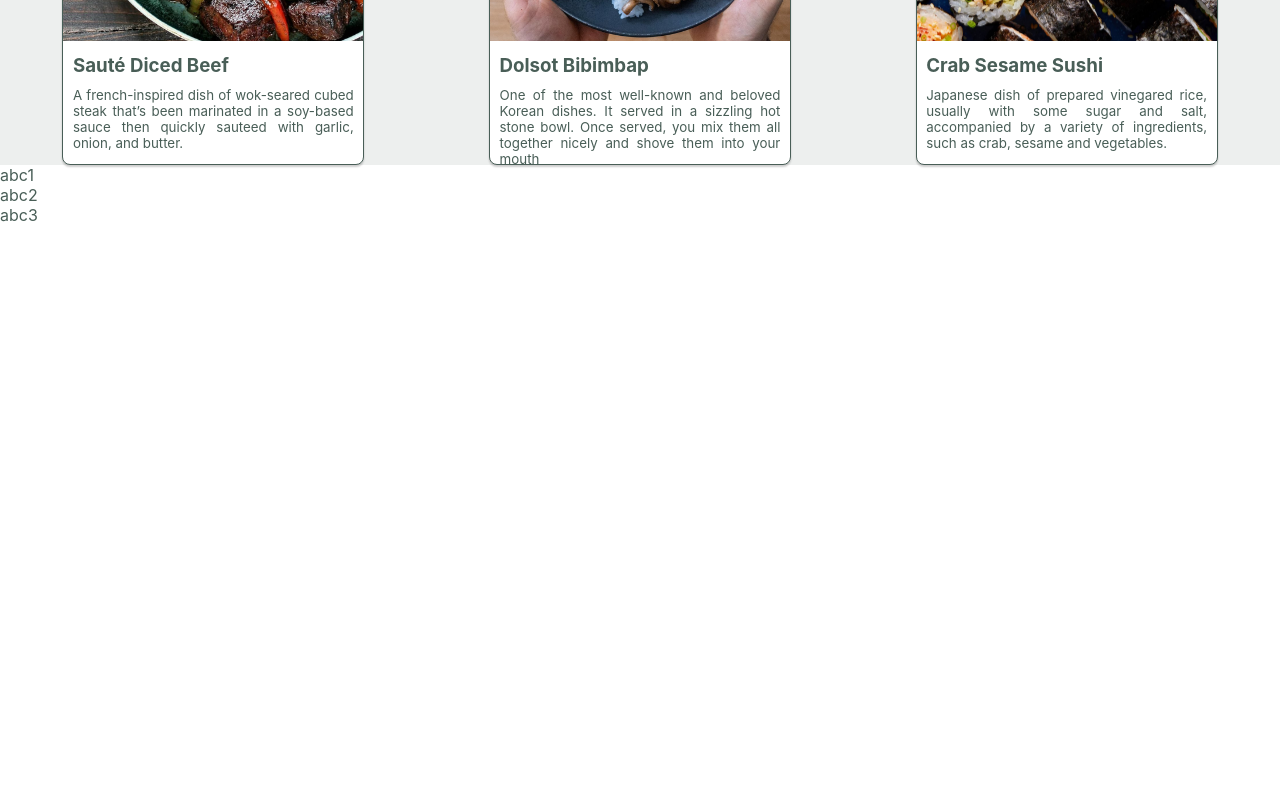
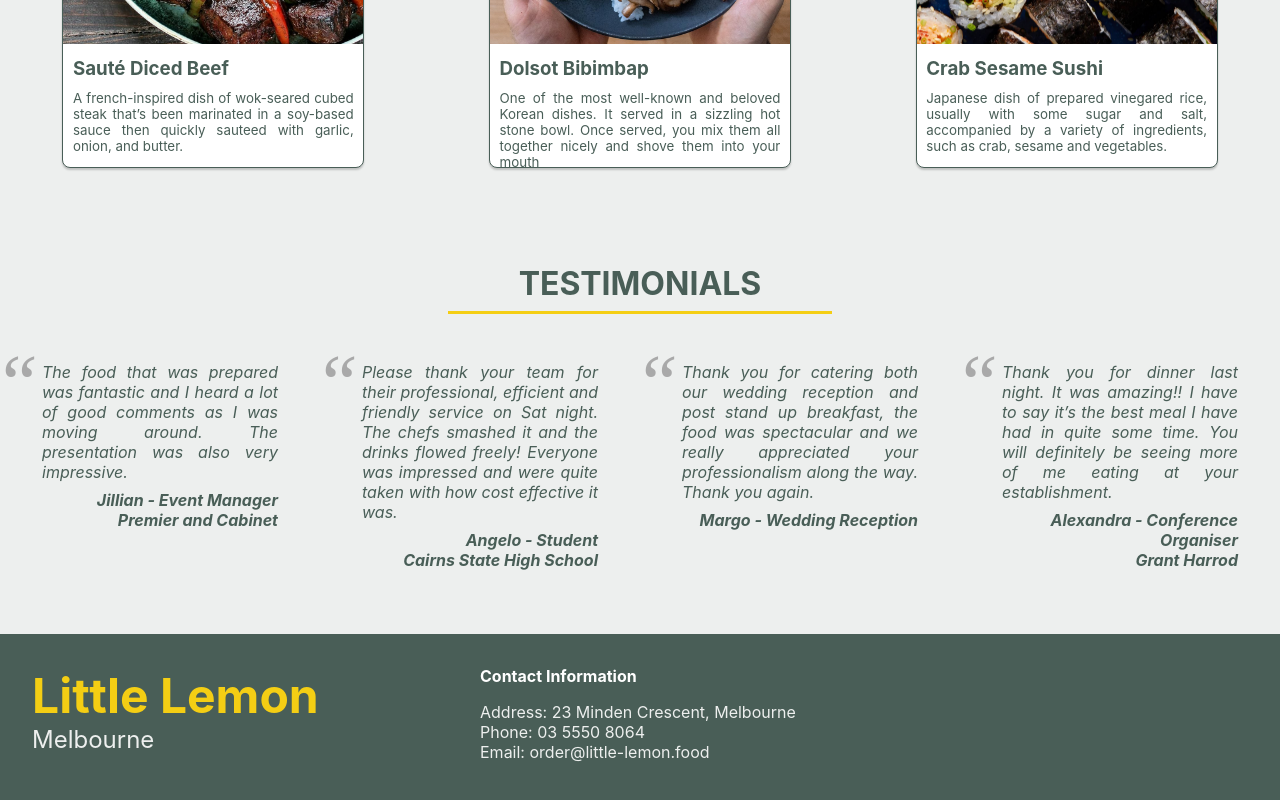
Before and after one commit to khanhndk-mlops/frontend-capstone, a React (Create React App) app: page / in a window 1280 px wide. Shown: the part 842-1642 px from the top of the page. Before the commit the page ends 1067 px from the top, so only its background shows below. Built offline with nearby package versions, Linux system fonts and the light colour scheme.

Commit message:
add booking form

```diff
--- a/src/App.css
+++ b/src/App.css
@@ -1,3 +1,5 @@
+@import url('https://fonts.googleapis.com/css?family=Special+Elite');
+
 * {
     margin-block-start: 0;
     margin-block-end: 0;
@@ -40,6 +42,7 @@ nav ul li {
 .header {
     display: grid;
     grid-template-columns: 1fr 1fr;
+    border-bottom: solid 0.2rem #495e57;
 }
 
 .header .item {
@@ -67,7 +70,7 @@ nav ul li {
     color: #edefee;
 }
 
-.banner h1 {
+.banner h1, footer h1 {
     color: #f4ce14;
     font-size: xxx-large;
 }
@@ -85,7 +88,12 @@ nav ul li {
     bottom: -1rem;
 }
 
-.banner .subtitle {
+.banner button:hover {
+    color: #495e57;
+    background-color: #edefee;
+}
+
+.banner .subtitle, footer .subtitle {
     font-size: x-large;
     margin-bottom: 3rem;
 }
@@ -95,7 +103,7 @@ nav ul li {
     text-align: justify;
 }
 
-.banner .text {
+.banner .text, footer .text {
     padding: 2rem;
     color: #edefee;
     /*width: 50%;*/
@@ -130,11 +138,12 @@ article h1::after {
 
 }
 
-.specials {
+.specials, .testimonials {
     display: flex;
     width: 100%;
     flex-direction: row;
     justify-content: space-around;
+    padding-bottom: 4rem;
 }
 
 .dish {
@@ -164,9 +173,108 @@ article h1::after {
 
 }
 
+.comment {
+    max-width: 300px;
+}
+
+.comment p {
+    text-align: right;
+    padding-right: 2rem;
+    font-weight: bold;
+    font-style: italic;
+}
+
+blockquote {
+    position: relative;
+    padding: 0.5rem 2rem;
+    font-style: italic;
+    text-align: justify;
+    margin-inline-start: 0;
+    margin-inline-end: 0;
+}
+
+blockquote:before, blockquote:after {
+    position: absolute;
+    color: darkgray;
+    font-family: serif;
+    font-size: 5rem;
+}
+
+blockquote:before {
+    content: '“';
+    left: -1rem;
+    top: -1rem;
+}
+
+footer {
+    display: flex;
+    width: 100%;
+    flex-direction: row;
+    justify-content: left;
+}
+
+footer * {
+    color: #edefee;
+}
+
+footer .text {
+    min-width: 400px;
+}
+
+footer.container{
+    background-color: #495e57;
+}
+
+footer .contact {
+    padding: 2rem 1rem;
+}
+
+footer h4 {
+    color: white;
+    padding-bottom: 1rem;
+}
+
+form {
+    margin-top: 1rem;
+    display: grid;
+    grid-template-columns: 1fr 1fr;
+}
+
+form .submit {
+    margin-top: 1rem;
+    grid-column: 1/-1;
+    text-align: center;
+}
+
+form .submit input {
+    margin: 0 auto;
+    justify-content: center;
+    color: #edefee;
+    background-color: #495e57;
+    padding: 0.8rem;
+    font-weight: bold;
+    border: solid 1px #333333;
+    border-radius: 2rem;
+    position: relative;
+}
+
+form .submit input:hover {
+    color: #495e57;
+    background-color: #f4ce14;
+}
+
+.booking {
+    box-sizing: border-box;
+    padding: 1.5rem;
+}
+
 @media (min-width: 900px) {
     .container {
         max-width: 1280px;
+    }
+
+    form {
+        row-gap: 0.8rem;
     }
 }
 
@@ -174,7 +282,16 @@ article h1::after {
     .container {
         width: 100%;
     }
-    .specials{
+
+    .specials {
         flex-direction: column;
     }
+
+    form {
+        grid-template-columns: 1fr;
+    }
+
+    form label {
+        margin-top: 0.8rem;
+    }
 }
--- a/src/App.js
+++ b/src/App.js
@@ -1,13 +1,15 @@
-import { BrowserRouter, Routes, Route } from 'react-router-dom';
+import {BrowserRouter, Routes, Route} from 'react-router-dom';
 
 import './App.css';
 import Home from './pages/Home'
+import Booking from "./pages/Booking";
 
 function App() {
     return (
         <BrowserRouter>
             <Routes>
-          <Route path='/' element={<Home />} />
+                <Route path='/' element={<Home/>}/>
+                <Route path='/booking' element={<Booking/>}/>
             </Routes>
         </BrowserRouter>
     );
--- a/src/components/Banner.js
+++ b/src/components/Banner.js
@@ -1,3 +1,4 @@
+import {Link} from 'react-router-dom'
 import food from '../assets/images/food.jpg'
 
 export default function Banner() {
@@ -11,7 +12,7 @@ export default function Banner() {
                     and with our restaurant booking system, we are making it easier for you to enjoy our world-class
                     dining experience. So go ahead and give it a try today – we can't wait to welcome you!
                 </p>
-                <button>Reserve Table</button>
+                <Link to='/booking'><button>Reserve Table</button></Link>
             </div>
         </div>
     )
--- /dev/null
+++ b/src/components/BookingForm.js
@@ -0,0 +1,29 @@
+export default function BookingForm() {
+    return (
+        <main className="container booking">
+            <h1>Booking Form</h1>
+            <form>
+                <label htmlFor="res-date">Choose date:</label>
+                <input type="date" id="res-date"/>
+                <label htmlFor="res-time">Choose time:</label>
+                <select id="res-time ">
+                    <option>17:00</option>
+                    <option>18:00</option>
+                    <option>19:00</option>
+                    <option>20:00</option>
+                    <option>21:00</option>
+                    <option>22:00</option>
+                </select>
+                <label htmlFor="guests">Number of guests:</label>
+                <input type="number" placeholder="1" min="1" max="10" id="guests"/>
+                <label htmlFor="occasion">Occasion:</label>
+                <select id="occasion">
+                    <option>Birthday</option>
+                    <option>Anniversary</option>
+                </select>
+                <div className="submit"><input type="submit" value="Make Your Reservation"/></div>
+
+            </form>
+        </main>
+    )
+}
--- /dev/null
+++ b/src/components/Comment.js
@@ -0,0 +1,10 @@
+export default function Comment(props) {
+    const {author, title, affiliate, children} = props
+    return (
+        <div className="comment">
+            <blockquote>{children}</blockquote>
+            <p>{author} - {title}</p>
+            <p>{affiliate}</p>
+        </div>
+    )
+}
--- a/src/components/Footer.js
+++ b/src/components/Footer.js
@@ -0,0 +1,16 @@
+export default function Footer(){
+    return (
+        <footer className="container">
+            <div className="text">
+                <h1>Little Lemon</h1>
+                <p className="subtitle">Melbourne</p>
+            </div>
+            <div className="contact">
+                <h4>Contact Information</h4>
+                <p>Address: 23 Minden Crescent, Melbourne</p>
+                <p>Phone: 03 5550 8064</p>
+                <p>Email: order@little-lemon.food</p>
+            </div>
+        </footer>
+    )
+}
--- a/src/components/Header.js
+++ b/src/components/Header.js
@@ -1,6 +1,5 @@
 import Nav from './Nav'
 import Logo from './Logo'
-import Banner from './Banner'
 
 export default function Header() {
     return (
--- /dev/null
+++ b/src/components/Testimonials.js
@@ -0,0 +1,28 @@
+import Comment from "./Comment";
+
+export default function Testimonials() {
+    return (
+        <article className="container">
+            <h1>Testimonials</h1>
+            <div className="testimonials">
+                <Comment author="Jillian" title="Event Manager" affiliate="Premier and Cabinet">
+                    The food that was prepared was fantastic and I heard a lot of good comments as I was moving around.
+                    The presentation was also very impressive.
+                </Comment>
+                <Comment author="Angelo" title="Student" affiliate="Cairns State High School">
+                    Please thank your team for their professional, efficient and friendly service on Sat night. The
+                    chefs smashed it and the drinks flowed freely! Everyone was impressed and were quite taken with how
+                    cost effective it was.
+                </Comment>
+                <Comment author="Margo" title="Wedding Reception">
+                    Thank you for catering both our wedding reception and post stand up breakfast, the food was
+                    spectacular and we really appreciated your professionalism along the way. Thank you again.
+                </Comment>
+                <Comment author="Alexandra" title="Conference Organiser" affiliate="Grant Harrod">
+                    Thank you for dinner last night. It was amazing!! I have to say it’s the best meal I have had in
+                    quite some time. You will definitely be seeing more of me eating at your establishment.
+                </Comment>
+            </div>
+        </article>
+    )
+}
--- /dev/null
+++ b/src/pages/Booking.js
@@ -0,0 +1,13 @@
+import Header from '../components/Header'
+import Footer from "../components/Footer";
+import BookingForm from "../components/BookingForm";
+
+export default function Booking(){
+    return (
+        <>
+            <Header />
+            <BookingForm />
+            <Footer />
+        </>
+    )
+}
--- a/src/pages/Home.js
+++ b/src/pages/Home.js
@@ -1,6 +1,8 @@
 import Header from '../components/Header'
 import Banner from '../components/Banner'
 import Specials from "../components/Specials";
+import Testimonials from "../components/Testimonials"
+import Footer from "../components/Footer";
 
 export default function Home(){
     return (
@@ -8,9 +10,8 @@ export default function Home(){
             <Header />
             <Banner />
             <Specials />
-            <div>abc1</div>
-            <div>abc2</div>
-            <div>abc3</div>
+            <Testimonials />
+            <Footer />
         </>
     )
 }
```
Lines whose indentation alone changed are shown as unchanged.
